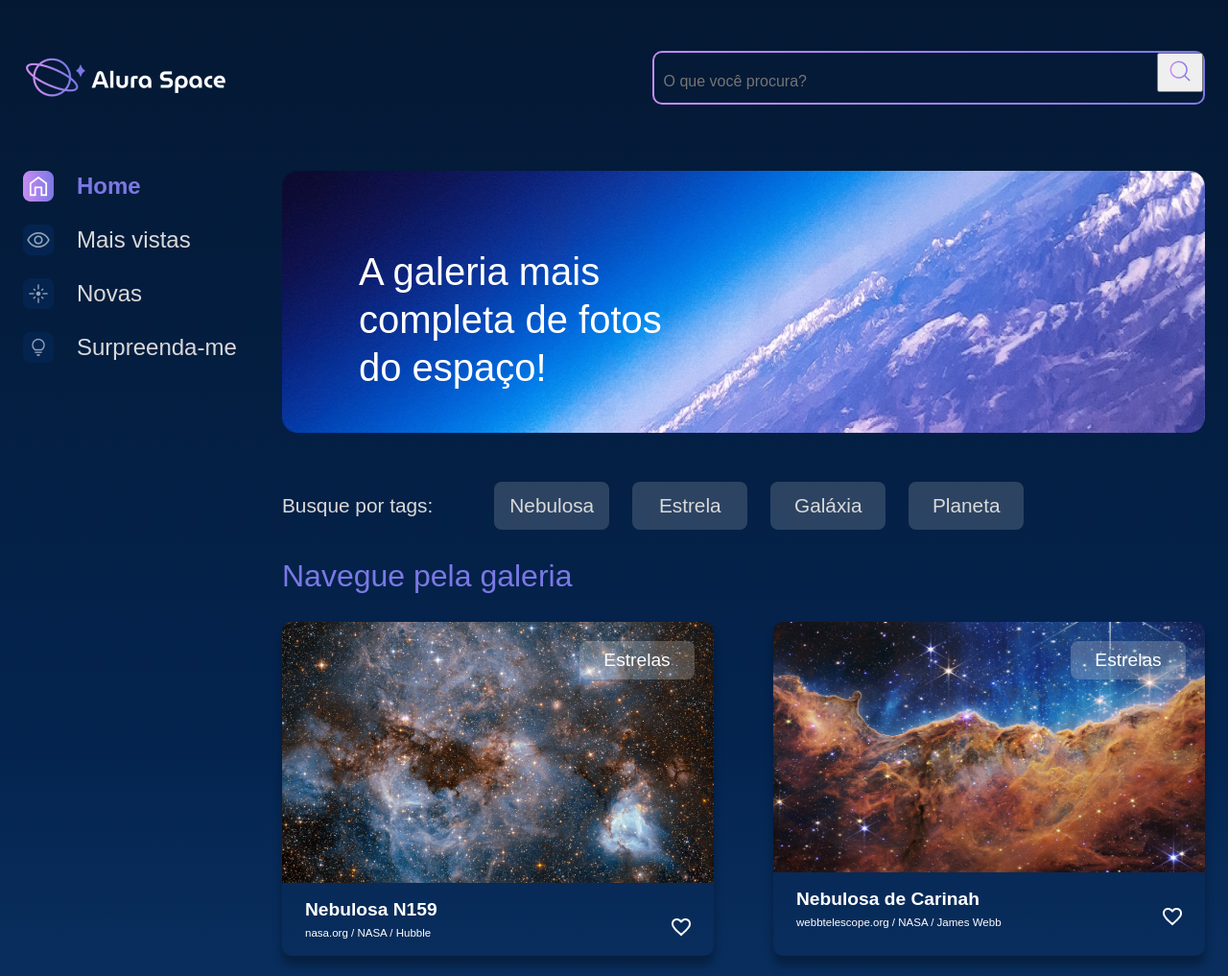
After one commit to Gilson-Ferrer/hack_space, a Django app: page /buscar in a window 1280 px wide. The commit adds this page. Shown: the top 1017 px of the page at 96% size. Run offline with Django 5.2, Linux system fonts and the light colour scheme; data comes from the database, SQL or seed files in the repository; both versions use the stored data as it was after the commit.

```diff
--- a/galeria/models.py
+++ b/galeria/models.py
@@ -1,5 +1,5 @@
 from django.db import models
-
+from datetime import datetime
 class Fotografia(models.Model):
 
     #lista de categorias
@@ -14,9 +14,10 @@ class Fotografia(models.Model):
     legenda = models.CharField(max_length=150, null=False, blank= False)
     categoria = models.CharField(max_length=100, choices=OPCOES_CATEGORIA, default='')
     descricao = models.TextField(null=False, blank= False)
-    foto = models.CharField(max_length=100, null=False, blank=False)
+    foto = models.ImageField(upload_to="fotos/%Y/%m/%d/", blank=True)
     publicada = models.BooleanField(default=False)
+    data_fotografia = models.DateTimeField(default=datetime.now, blank=False)
 
 
     def __str__(self):
-        return f"Fotografia [nome={self.nome}]"
+        return self.nome
--- a/galeria/urls.py
+++ b/galeria/urls.py
@@ -1,7 +1,10 @@
 from django.urls import path
-from galeria.views import index, imagem
+from galeria.views import index, imagem, buscar
+from django.conf import settings
+from django.conf.urls.static import static
 
 urlpatterns = [
+    path("buscar", buscar, name= "buscar"),
     path('', index,  name= 'index'),
     path('imagem/<int:foto_id>', imagem, name= 'imagem'),
-]
+] + static(settings.MEDIA_URL, document_root= settings.MEDIA_ROOT)
--- a/galeria/views.py
+++ b/galeria/views.py
@@ -3,10 +3,19 @@ from galeria.models import Fotografia
 
 
 def index(request):
-    fotografias = Fotografia.objects.filter(publicada=True)
+    fotografias = Fotografia.objects.order_by("-data_fotografia").filter(publicada=True)
     return render(request, 'galeria/index.html', {"cards": fotografias})
 
 def imagem(request, foto_id):
 
     fotografia = get_object_or_404(Fotografia, pk= foto_id)
     return render(request, 'galeria/imagem.html', {"fotografia": fotografia})
+
+def buscar(request):
+
+    fotografias = Fotografia.objects.order_by("-data_fotografia").filter(publicada=True)
+
+    if "buscar" in request.GET:
+        nome_a_buscar = request.GET['buscar']
+        fotografias = fotografias.filter(nome__icontains= nome_a_buscar )
+    return render(request, "galeria/buscar.html", {"cards": fotografias})
--- a/setup/settings.py
+++ b/setup/settings.py
@@ -127,6 +127,12 @@ os.path.join(BASE_DIR, 'setup/static')
 ]
 
 STATIC_ROOT = os.path.join(BASE_DIR, 'static')
+
+#media
+
+MEDIA_ROOT = os.path.join(BASE_DIR, 'media')
+
+MEDIA_URL = "/media/"
 # Default primary key field type
 # https://docs.djangoproject.com/en/5.0/ref/settings/#default-auto-field
 
--- /dev/null
+++ b/templates/galeria/buscar.html
@@ -0,0 +1,85 @@
+{% extends 'galeria/base.html' %}
+{% load static %}
+{% block content %}
+
+    <div class="pagina-inicial">
+        <header class="cabecalho">
+            <img src="{% static '/assets/logo/Logo(2).png' %}" alt="Logo da Alura Space" />
+            <div class="cabecalho__busca">
+                <div class="busca__fundo">
+                    <form action="{% url 'buscar' %}">
+                        <input class="busca__input" type="text" name="buscar" placeholder="O que você procura?">
+                    <button type= "submit">
+                        <img class="busca__icone" src="{% static '/assets/ícones/1x/search.png' %}" alt="ícone de search">
+                    </button>
+
+                    </form>
+
+                </div>
+            </div>
+        </header>
+        <main class="principal">
+            <section class="menu-lateral">
+                <nav class="menu-lateral__navegacao">
+                    <a href="{% url 'index' %}"><img src="{% static '/assets/ícones/1x/Home - ativo.png' %}"> Home</a>
+                    <a href="#"><img src="{% static '/assets/ícones/1x/Mais vistas - inativo.png' %}"> Mais vistas</a>
+                    <a href="#"><img src="{% static '/assets/ícones/1x/Novas - inativo.png' %}"> Novas</a>
+                    <a href="#"><img src="{% static '/assets/ícones/1x/Surpreenda-me - inativo.png' %}"> Surpreenda-me</a>
+                </nav>
+            </section>
+            <section class="conteudo">
+                <section class="banner">
+                    <img class="banner__imagem" src="{% static '/assets/imagens/Banner(2).png' %}" alt="banner Alura Space">
+                    <h1 class="banner__titulo"> A galeria mais completa de fotos do espaço!</h1>
+                </section>
+                <section class="tags">
+                    <p class="tags__titulo">Busque por tags:</p>
+                    <ul class="tags__lista">
+                        <li class="tags__tag">Nebulosa</li>
+                        <li class="tags__tag">Estrela</li>
+                        <li class="tags__tag">Galáxia</li>
+                        <li class="tags__tag">Planeta</li>
+                    </ul>
+                </section>
+                <section class="galeria">
+
+                    <div class="cards">
+                        <h2 class="cards__titulo">Navegue pela galeria</h2>
+                        <ul class="cards__lista">
+                            {% if cards %}
+                            {% for fotografia in cards %}
+                            <li class="card">
+                                <a href="{% url 'imagem' fotografia.id %}">
+                                    {% if fotografia.foto == "" or fotografia.foto == null %}
+                                        <img class="card__imagem" src="{% static '/assets/imagens/galeria/not-found.png' %}" alt="foto">
+                                    {% else %}
+                                        <img class="card__imagem" src="{{fotografia.foto.url}}" alt="foto">
+                                    {% endif %}
+                                </a>
+                                <span class="card__tag">Estrelas</span>
+                                <div class="card__info">
+                                    <p class="card__titulo">{{fotografia.nome}}</p>
+                                    <div class="card__texto">
+                                        <p class="card__descricao">{{fotografia.legenda}}</p>
+                                        <span>
+                                            <img src="{% static '/assets/ícones/1x/favorite_outline.png' %}" alt="ícone de coração">
+                                        </span>
+                                    </div>
+                                </div>
+                            </li>
+
+                            {% endfor %}
+                            {% else %}
+                            <div>
+                                <p> Não encontramos nada por aqui...</p>
+                            </div>
+                            {% endif %}
+                        </ul>
+                    </div>
+
+                </section>
+            </section>
+        </main>
+    </div>
+
+{% endblock %}
```
Also changed, not shown: templates/galeria/imagem.html (+6 -2 lines), templates/galeria/index.html (+13 -3 lines), db.sqlite3, galeria/migrations/0004_fotografia_data_fotografia.py (added), galeria/migrations/0005_alter_fotografia_foto.py (added), media/fotos/2024/07/11/carina-nebula.png (added), media/fotos/2024/07/11/potw1636a-jpg.webp (added), setup/static/assets/imagens/galeria/not-found.png (added), 1 other file.
